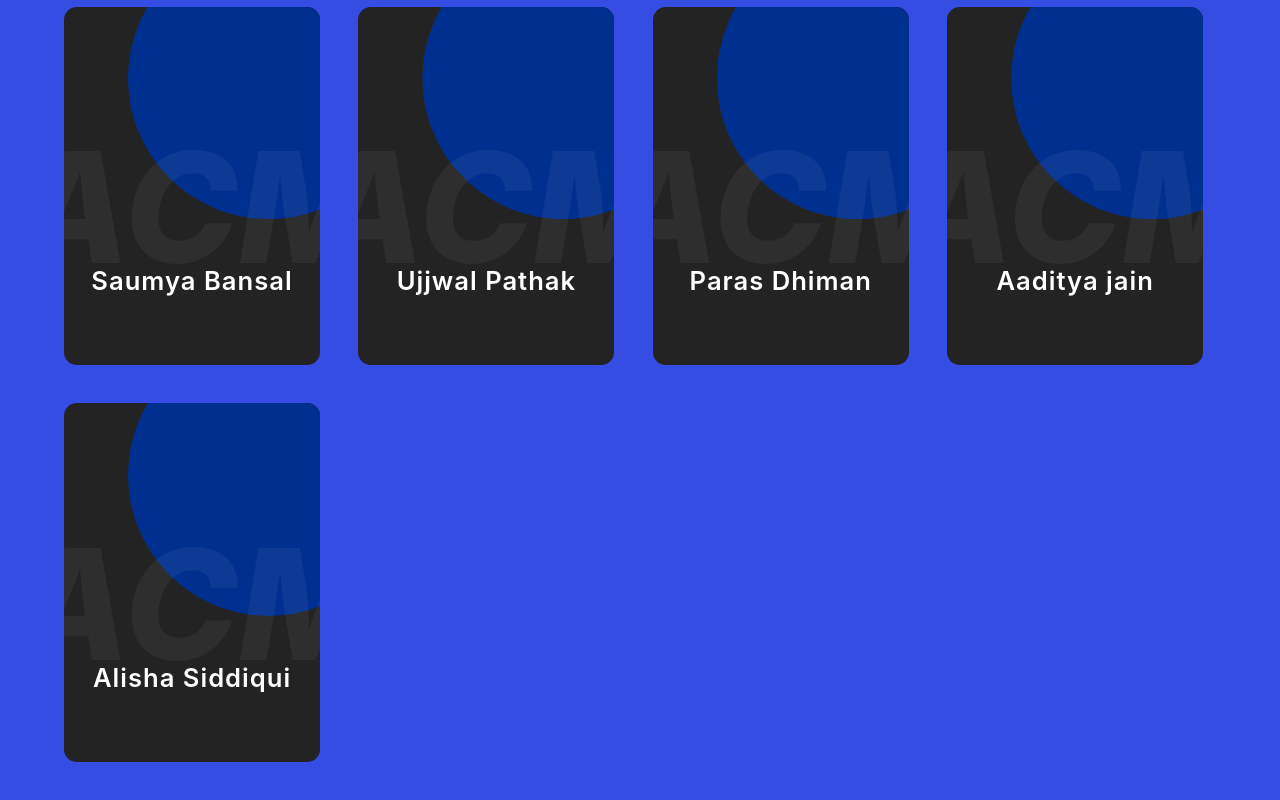
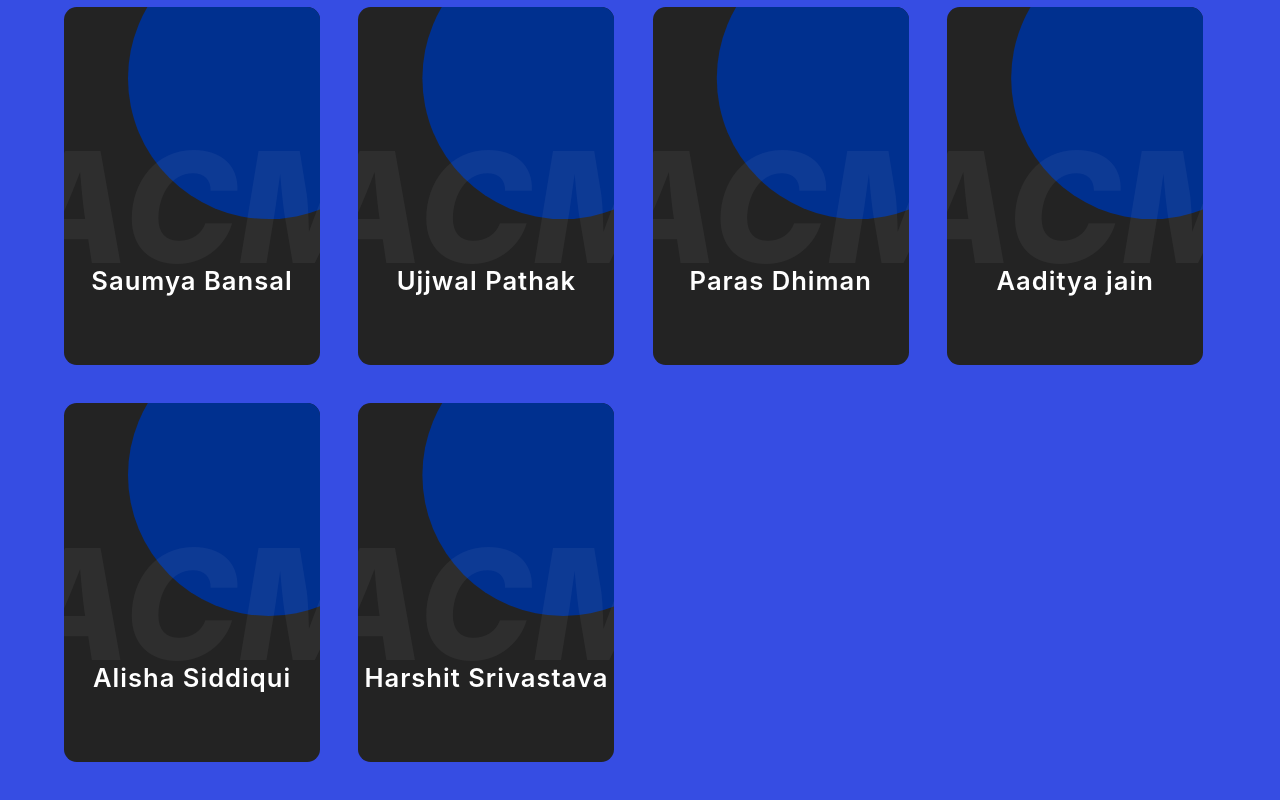
Before and after one commit to ACM-JUIT/ACM-Members, a React (Create React App) app: page / in a window 1280 px wide. Shown: the part 1151-1951 px from the top of the page. Built offline with nearby package versions, Linux system fonts and the light colour scheme.

Commit message:
<commit_message>

```diff
--- a/src/data.js
+++ b/src/data.js
@@ -93,4 +93,11 @@ export const membersData = [
       linkedin: "https://alishasiddiqui.substack.com/",
 
     },
+    {
+      name: " Harshit Srivastava",
+      quote: "Member of ACM JUIT",
+      insta: "https://www.instagram.com/sub_savage/",
+      github: "https://github.com/subsavage",
+      linkedin: "",
+    },
   ];
```
